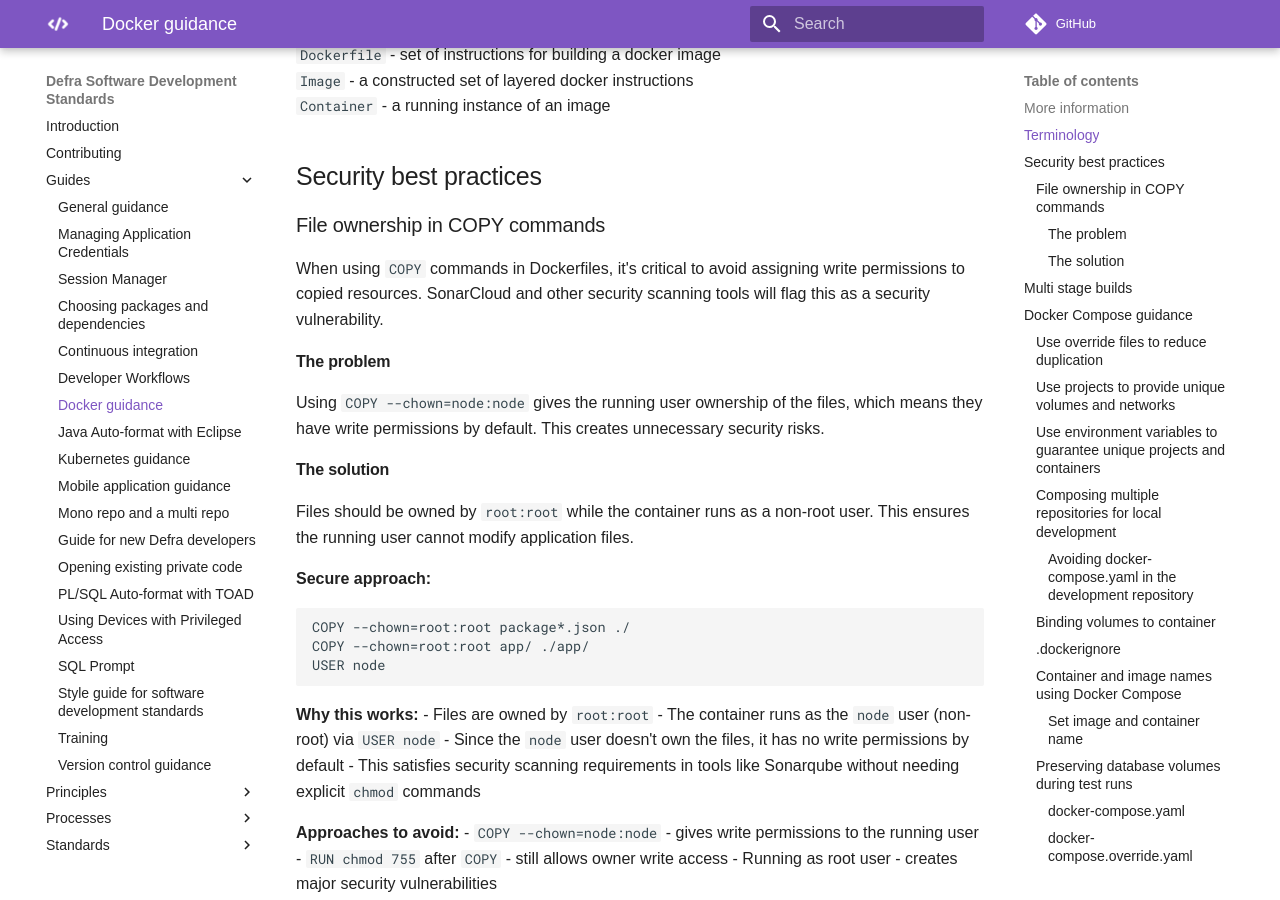
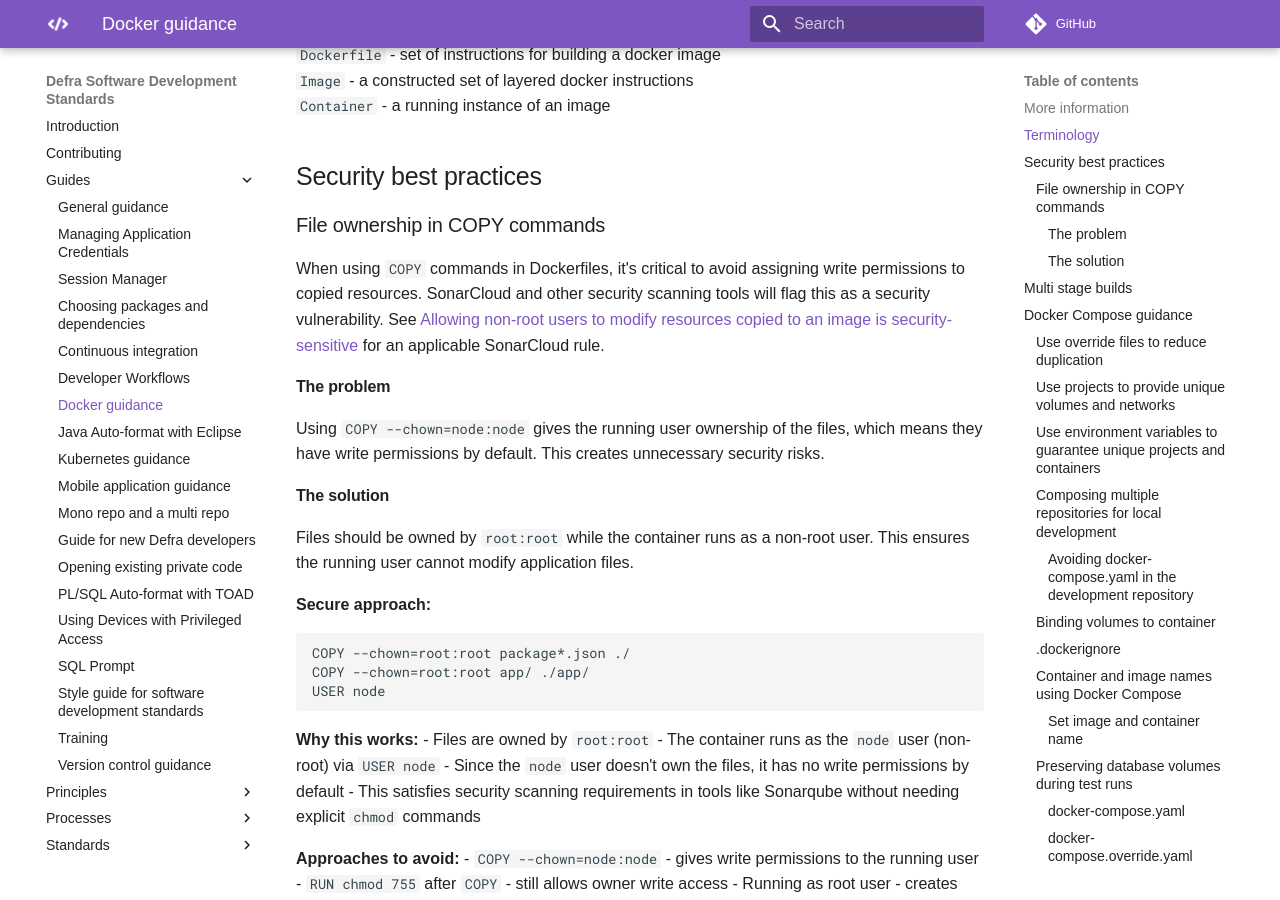
Before and after one commit to DEFRA/software-development-standards, an MkDocs documentation site: the page built from docs/guides/docker_guidance.md, in a window 1280 px wide and 900 px high, scrolled down 422 px. Built offline with MkDocs 1.6.1 and Material for MkDocs 9.7.7, drawn with Linux system fonts in a browser that asks for light colours; some web fonts are replaced; comment, search, counter and statistics services are not loaded.

Commit message:
Add example rule for security vulnerability

```diff
--- a/docs/guides/docker_guidance.md
+++ b/docs/guides/docker_guidance.md
@@ -14,7 +14,8 @@ A container is a standard unit of software that packages up code and all its dep
 
 ### File ownership in COPY commands
 
-When using `COPY` commands in Dockerfiles, it's critical to avoid assigning write permissions to copied resources. SonarCloud and other security scanning tools will flag this as a security vulnerability.
+When using `COPY` commands in Dockerfiles, it's critical to avoid assigning write permissions to copied resources. SonarCloud and other security scanning tools will flag this as a security vulnerability. See [Allowing non-root users to modify resources copied to an image is security-sensitive
+](https://rules.sonarsource.com/docker/type/Security%20Hotspot/RSPEC-6504/) for an applicable SonarCloud rule.
 
 #### The problem
 Using `COPY --chown=node:node` gives the running user ownership of the files, which means they have write permissions by default. This creates unnecessary security risks.
```
